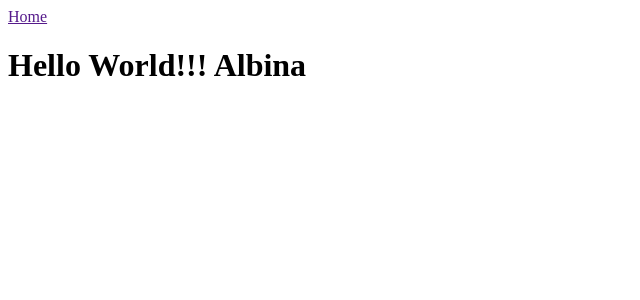
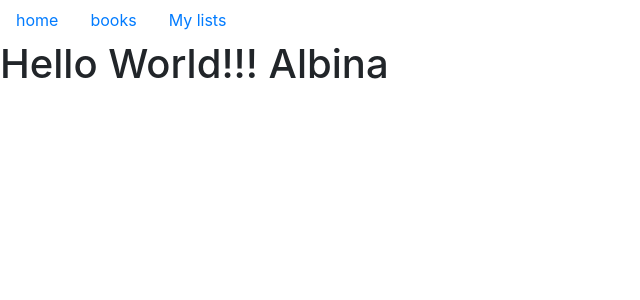
Before and after one commit to OleksandrPopov-San4o/books-todo, a React app: page / in a window 1280 px wide. Shown: the top 300 px of the page, without its empty margins (0-640 px from the left). Built offline with nearby package versions, Linux system fonts and the light colour scheme.

Commit message:
Add reactstrap to project

```diff
--- a/src/App.jsx
+++ b/src/App.jsx
@@ -1,12 +1,12 @@
 import React from 'react';
 import { Component } from 'react';
-import Nav from './NavComponent/NavComponent.jsx'
+import Navigation from './components/Nav/NavComponent.jsx'
 
 export default class App extends Component {
     render() {
         return (
             <div>
-                <Nav/>
+                <Navigation/>
                 <h1>Hello World!!! {this.props.name}</h1>
             </div>
         );
--- a/src/NavComponent/NavComponent.jsx
+++ /dev/null
@@ -1,12 +0,0 @@
-import React from 'react';
-import { Component } from 'react';
-
-export default class Nav extends Component {
-    render() {
-        return (
-            <div>
-                <a href="">Home</a>
-            </div>
-        );
-    }
-}
--- /dev/null
+++ b/src/components/Nav/NavComponent.jsx
@@ -0,0 +1,20 @@
+import React from 'react';
+import { Component } from 'react';
+import { Nav, NavItem, NavLink } from 'reactstrap';
+
+const navs = ['home', 'books', 'My lists'];
+
+export default class Navigation extends Component {
+    render() {
+        const listItems = navs.map((nav) =>
+            <NavItem key={nav}>
+                <NavLink href="#">{nav}</NavLink>
+            </NavItem>
+        );
+
+        return (
+            <Nav pills>{listItems}</Nav>
+        );
+
+    }
+}
--- a/src/index.js
+++ b/src/index.js
@@ -1,5 +1,6 @@
 import React from 'react';
 import ReactDOM from 'react-dom';
+import 'bootstrap/dist/css/bootstrap.css';
 import App from './App.jsx';
 
 ReactDOM.render(
--- a/webpack.config.js
+++ b/webpack.config.js
@@ -24,11 +24,9 @@ let config = {
             {
                 test: /(\.jsx|\.js)$/,
                 loader: 'babel-loader',
-                //query: {
-                //    presets: ['react','env']
-                //},
                 exclude: /(node_modules|bower_components)/
-            }
+            },
+            { test: /\.css$/, loader: 'style-loader!css-loader' },
         ]
     },
     plugins: [HtmlWebpackPluginConfig]
```
Also changed, not shown: package.json (+11 -5 lines).
